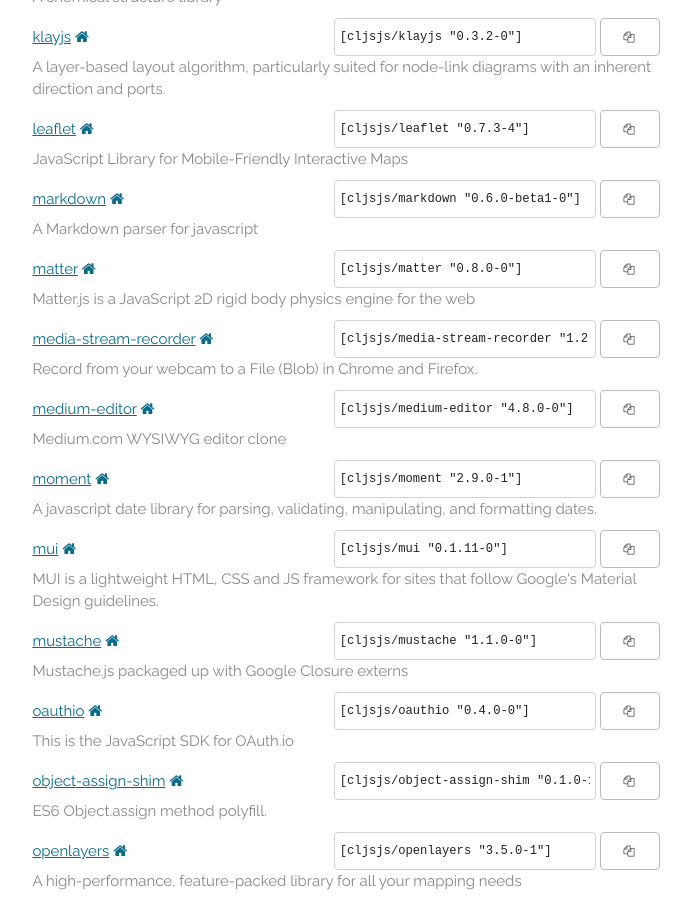
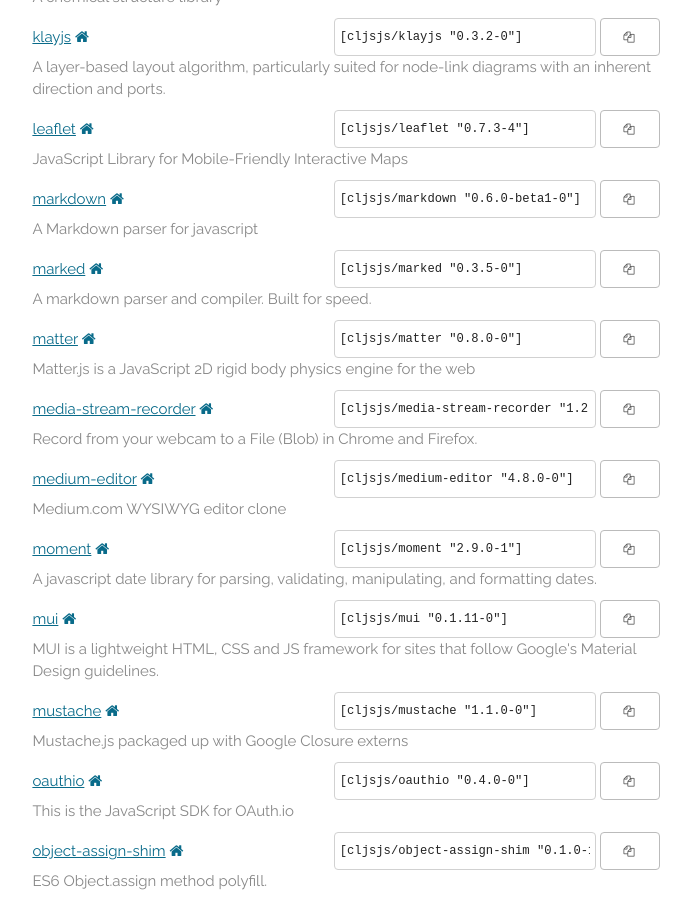
Before and after one commit to cljsjs/cljsjs.github.io, a Jekyll site: the page built from index.markdown, in a window 1280 px wide and 900 px high, scrolled down 3358 px. Shown: the whole window, without its empty margins (294-985 px from the left). Built offline with Jekyll 4.4.1, drawn with Linux system fonts in a browser that asks for light colours; nearby versions of some CDN libraries; comment, search, counter and statistics services are not loaded.

Commit message:
Automatic update

```diff
--- a/_includes/packages.html
+++ b/_includes/packages.html
@@ -317,6 +317,15 @@
     <p class="description">A Markdown parser for javascript</p>
   </li>
   <li>
+    <a href="https://clojars.org/cljsjs/marked">marked</a>
+    <a href="https://github.com/chjj/marked" target="new"><i class="fa fa-home"></i></a>
+    <span class="clojars">
+      <input type="text" value='[cljsjs/marked "0.3.5-0"]'/>
+      <button data-clipboard-text='[cljsjs/marked "0.3.5-0"]'><i class="fa fa-copy"></i></button>
+    </span>
+    <p class="description">A markdown parser and compiler. Built for speed.</p>
+  </li>
+  <li>
     <a href="https://clojars.org/cljsjs/matter">matter</a>
     <a href="http://brm.io/matter-js/" target="new"><i class="fa fa-home"></i></a>
     <span class="clojars">
```
